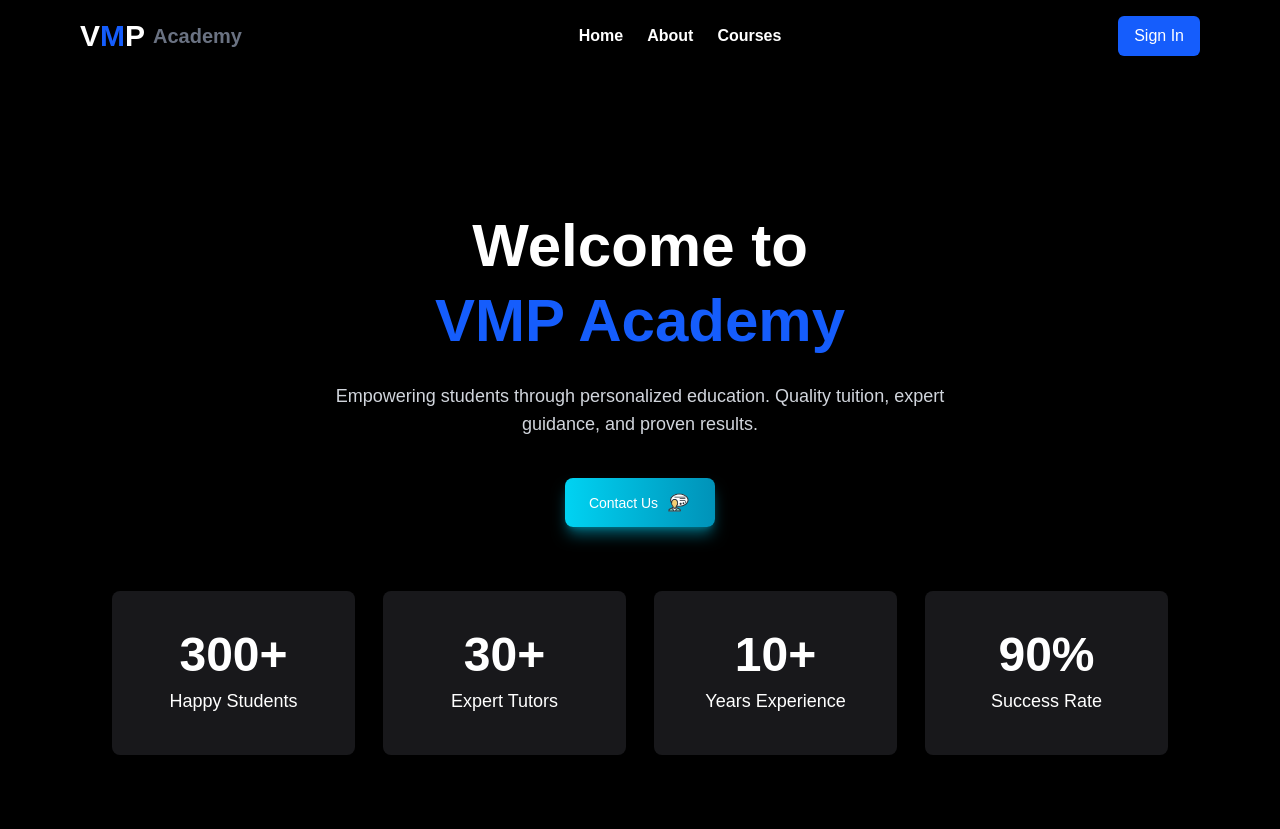
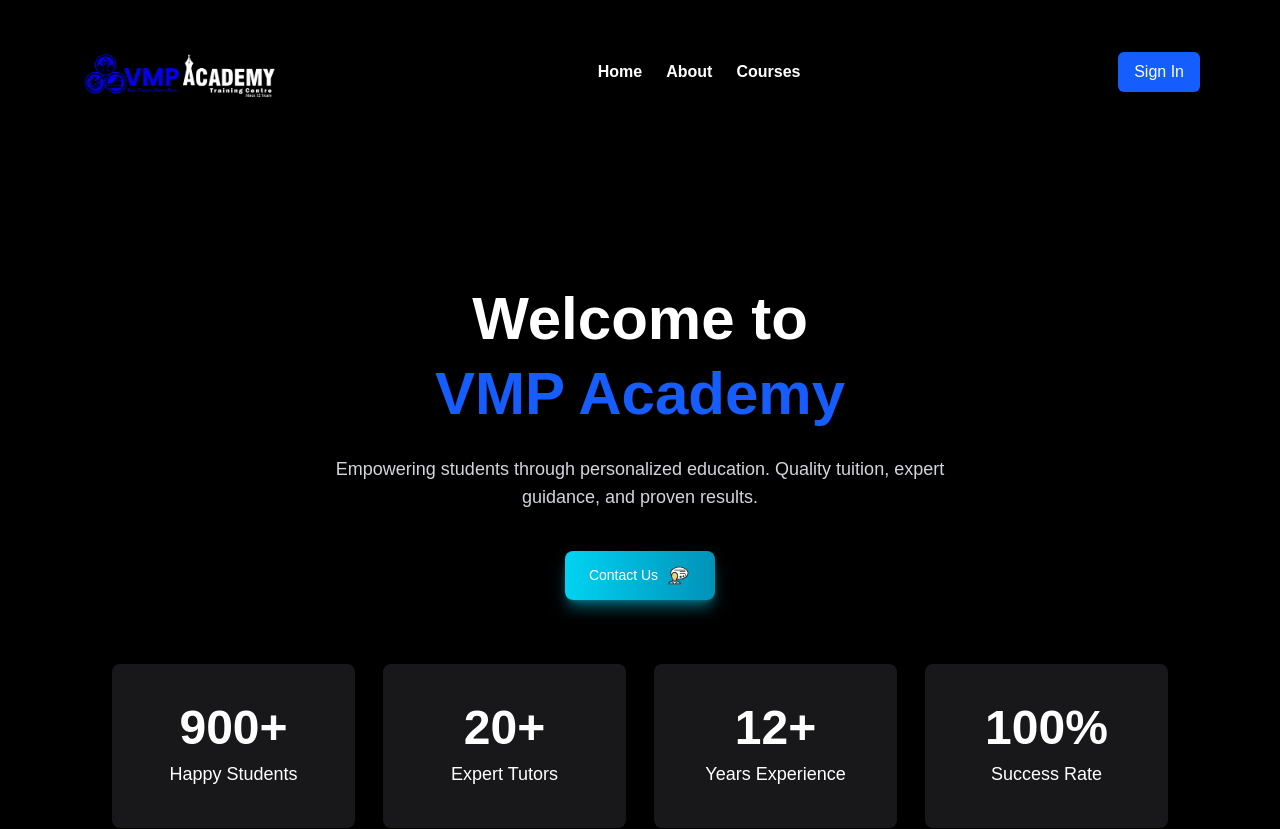
Before and after one commit to Dhanush-coder-ux/Vmp-Academy, a Next.js app: page / in a window 1280 px wide. Shown: the top 829 px of the page. Built offline with nearby package versions, Linux system fonts and the light colour scheme; no server answers; the database is empty.

Commit message:
logo chnages

```diff
--- a/components/Count.tsx
+++ b/components/Count.tsx
@@ -5,10 +5,10 @@ import { useGSAP } from "@gsap/react";
 
 
 const counterItems = [
-  { value: 300, suffix: "+", label: "Happy Students" },
-  { value: 30, suffix: "+", label: "Expert Tutors" },
-  { value: 10, suffix: "+", label: "Years Experience" },
-  { value: 90, suffix: "%", label: "Success Rate" },
+  { value: 900, suffix: "+", label: "Happy Students" },
+  { value: 20, suffix: "+", label: "Expert Tutors" },
+  { value: 12, suffix: "+", label: "Years Experience" },
+  { value: 100, suffix: "%", label: "Success Rate" },
 ];
 
 const Counter = () => {
--- a/components/NavBar.tsx
+++ b/components/NavBar.tsx
@@ -30,14 +30,8 @@ const NavBar = () => {
             {/* Logo Section */}
             <div className="flex items-center">
                 <Link href="/" className="flex items-center">
-                    <span className="text-3xl font-bold">
-                        <span className="text-white">V</span>
-                        <span className="text-blue-600">M</span>
-                        <span className="text-white">P</span>
-                    </span>
-                    <span className="ml-2 text-xl font-semibold text-gray-500">
-                        Academy
-                    </span>
+                  <img src="/icons/vmp.png" width={200} height={200} className="w-40 sm:w-50" alt="" />
+
                 </Link>
             </div>
 
```
Also changed, not shown: public/icons/vmp.png (added).
